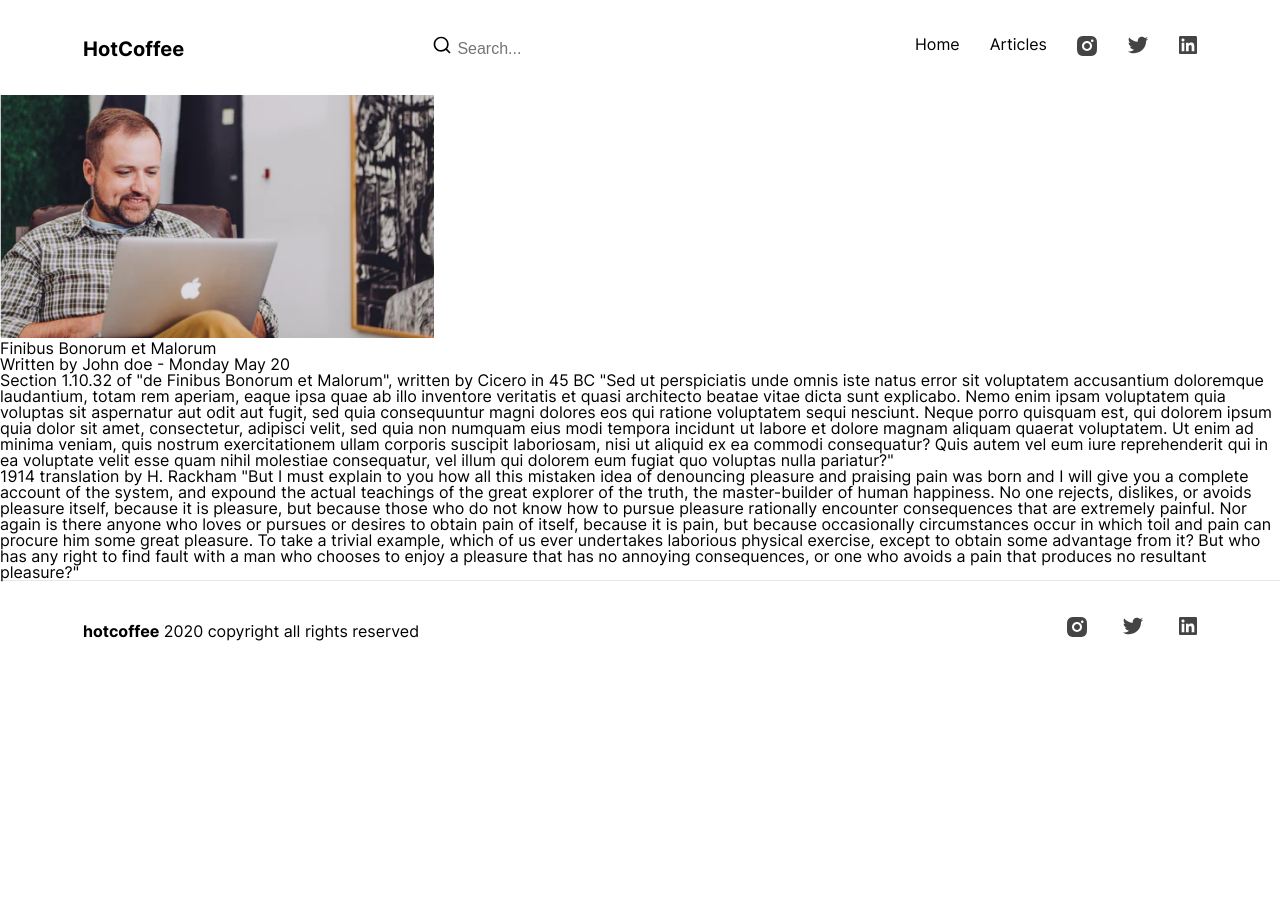
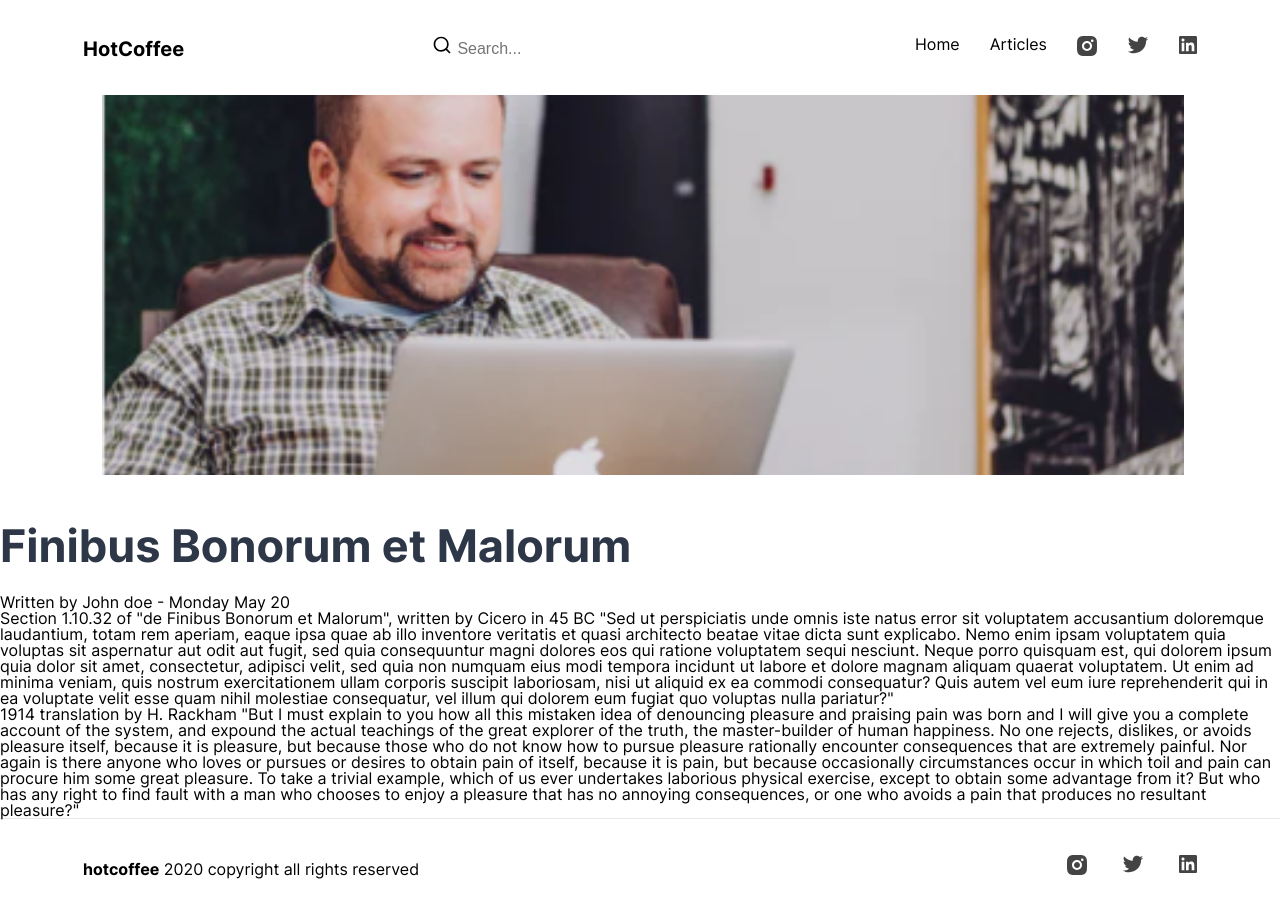
Before and after one commit to Stanisgrox/FFPRO1-Blog---Stanisgrox, a plain HTML site: page details.html in a window 1280 px wide. Before the commit the page ends 800 px from the top, so only its background shows below. Drawn offline with Linux system fonts and the light colour scheme.

Commit message:
Style details upd

```diff
--- a/css/style.css
+++ b/css/style.css
@@ -258,6 +258,27 @@
     margin-left: 9px;
 }
 
+.details_post_image{
+    width: 84.5%;
+    height: 380px;
+    margin-left: 8%;
+    object-fit: cover;
+}
+
+.details_caption{
+    font-size: 45px;
+    line-height: 54.5px;
+    font-weight: 700;
+    color: #2D3748;
+    margin-top: 42px;
+    margin-bottom: 20px;
+}
+
+.details_wrapper{
+    padding-left: 16.8%;
+    background-color: #6B46C1;
+}
+
 .footer{
     border-top: 1px solid #E8E8E8;
 }
--- a/details.html
+++ b/details.html
@@ -55,8 +55,9 @@
     </header>
     <main class="main">
         <div class="wrapper">
-            <img class="post_image" src="img/image1.png">
-            <h1>
+            <img class="details_post_image" src="img/image1.png">
+            <div clsss="details_wrapper">
+                <h1 class="details_caption">
                     Finibus Bonorum et Malorum
                 </h1>
                 <div>
@@ -88,6 +89,7 @@
                     who avoids a pain that produces no resultant pleasure?"
                 </p>
             </div>
+        </div>
     </main>
 <footer class="footer">
     <div class="wrapper">
```
Lines whose indentation alone changed are shown as unchanged.
